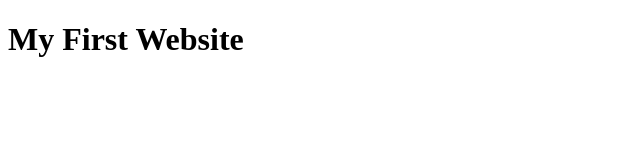
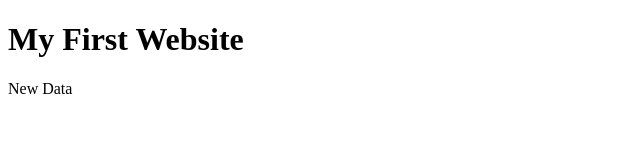
Before and after one commit to mohammed3818/crispy-enigma, a plain HTML site: page index.html in a window 1280 px wide. Shown: the full height of the page, 0-640 px from the left. Drawn offline with Linux system fonts and the light colour scheme.

Commit message:
Index file updated

```diff
--- a/index.html
+++ b/index.html
@@ -8,5 +8,7 @@
 </head>
 <body>
     <h1>My First Website</h1>
+
+    <div>New Data</div>
 </body>
 </html>
```
